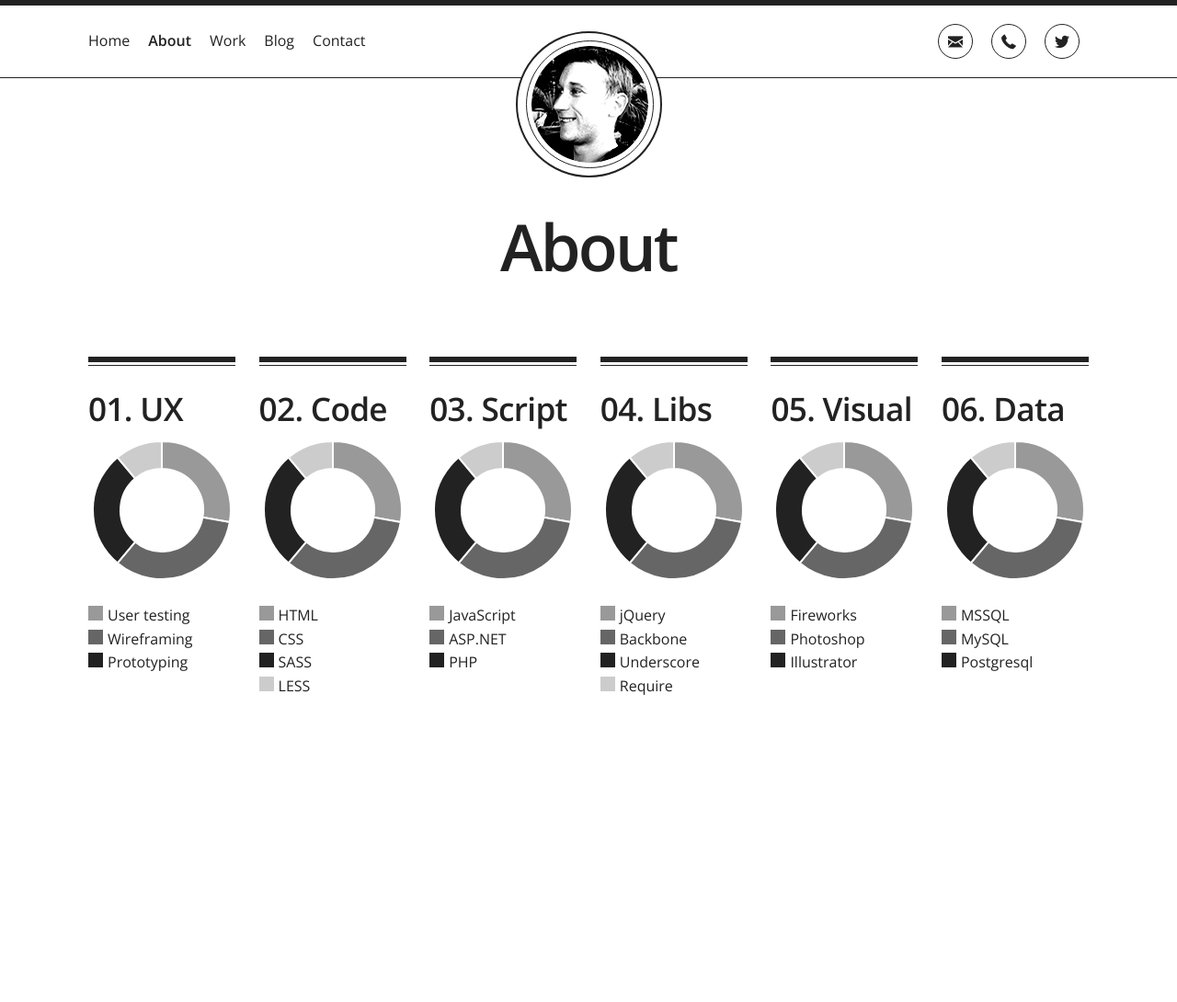
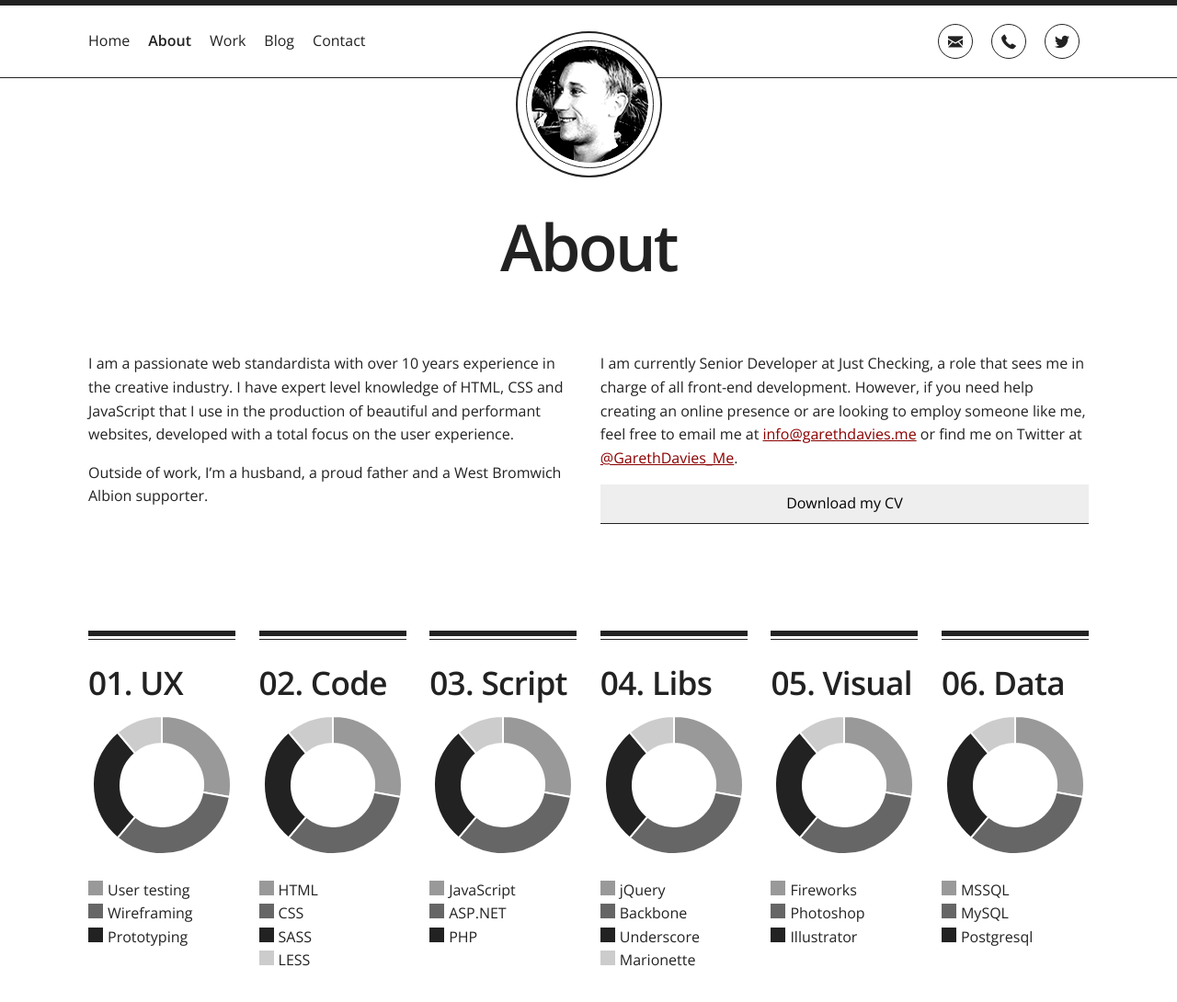
Before and after one commit to garethadavies/garethdavies.me.2014, a Jekyll site: the page built from about/index.html, in a window 1280 px wide and 1095 px high. Shown: the top 1090 px of the window at 92% size. Built offline with Jekyll 4.4.1, drawn with Linux system fonts in a browser that asks for light colours; Markdown is read by kramdown in place of the engine named in the settings.

Commit message:
Added about me text

```diff
--- a/about/index.html
+++ b/about/index.html
@@ -8,7 +8,27 @@ class: about
 
 <!--<canvas id="barChart" width="1024" height="300"></canvas>-->
 
-<div class="row">
+<div class="row section-margin">
+
+  <div class="column-6">
+
+		<p>I am a passionate web standardista with over 10 years experience in the creative industry. I have expert level knowledge of HTML, CSS and JavaScript that I use in the production of beautiful and performant websites, developed with a total focus on the user experience.</p>
+
+		<p>Outside of work, I’m a husband, a proud father and a West Bromwich Albion supporter.</p>
+
+	</div>
+
+	<div class="column-6">
+
+		<p>I am currently Senior Developer at Just Checking, a role that sees me in charge of all front-end development. However, if you need help creating an online presence or are looking to employ someone like me, feel free to email me at <a href="mailto:info@garethdavies.me">info@garethdavies.me</a>  or find me on Twitter at <a href="http://twitter.com/GarethDavies_Me">@GarethDavies_Me</a>.</p>
+
+		<p><button class="full-width">Download my CV</button></p>
+
+	</div>
+
+</div>
+
+<div class="row section-margin">
 
 	<div class="column-2">
 
@@ -63,7 +83,7 @@ class: about
 			<li><span></span>jQuery</li>
 			<li><span></span>Backbone</li>
 			<li><span></span>Underscore</li>
-			<li><span></span>Require</li>
+			<li><span></span>Marionette</li>
 		</ul>
 
 	</div>
@@ -97,25 +117,3 @@ class: about
 	</div>
 
 </div>
-
-<!--<div class="row">
-
-  <div class="column-4">
-
-		<p><button class="full-width">Download</button></p>
-
-	</div>
-
-  <div class="column-4">
-
-		<p>Ut wisi enim ad minim veniam, quis nostrud exerci tation ullamcorper suscipit lobortis Ut wisi enim ad minim veniam, quis nostrud exerci tation ullamcorper suscipit lobortis. Ut wisi enim ad minim veniam, quis nostrud exerci tation ullamcorper suscipit lobortis Ut wisi enim ad minim veniam, quis nostrud exerci tation ullamcorper suscipit lobortis</p>
-
-	</div>
-
-	<div class="column-4">
-
-		<p>Ut wisi enim ad minim veniam, quis nostrud exerci tation ullamcorper suscipit lobortis Ut wisi enim ad minim veniam, quis nostrud exerci tation ullamcorper suscipit lobortis. Ut wisi enim ad minim veniam, quis nostrud exerci tation ullamcorper suscipit lobortis Ut wisi enim ad minim veniam, quis nostrud exerci tation ullamcorper suscipit lobortis</p>
-
-	</div>
-
-</div>-->
```
